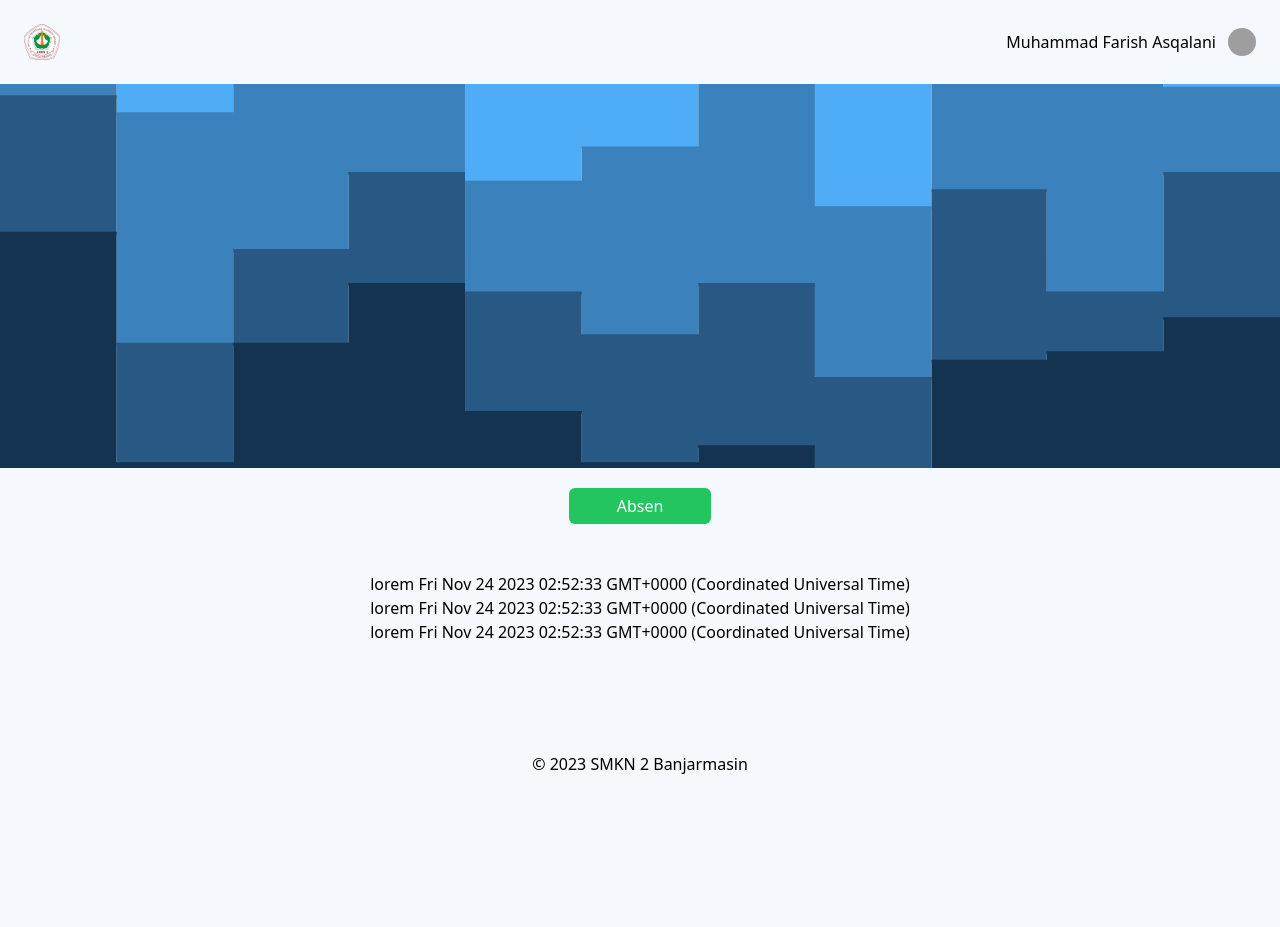
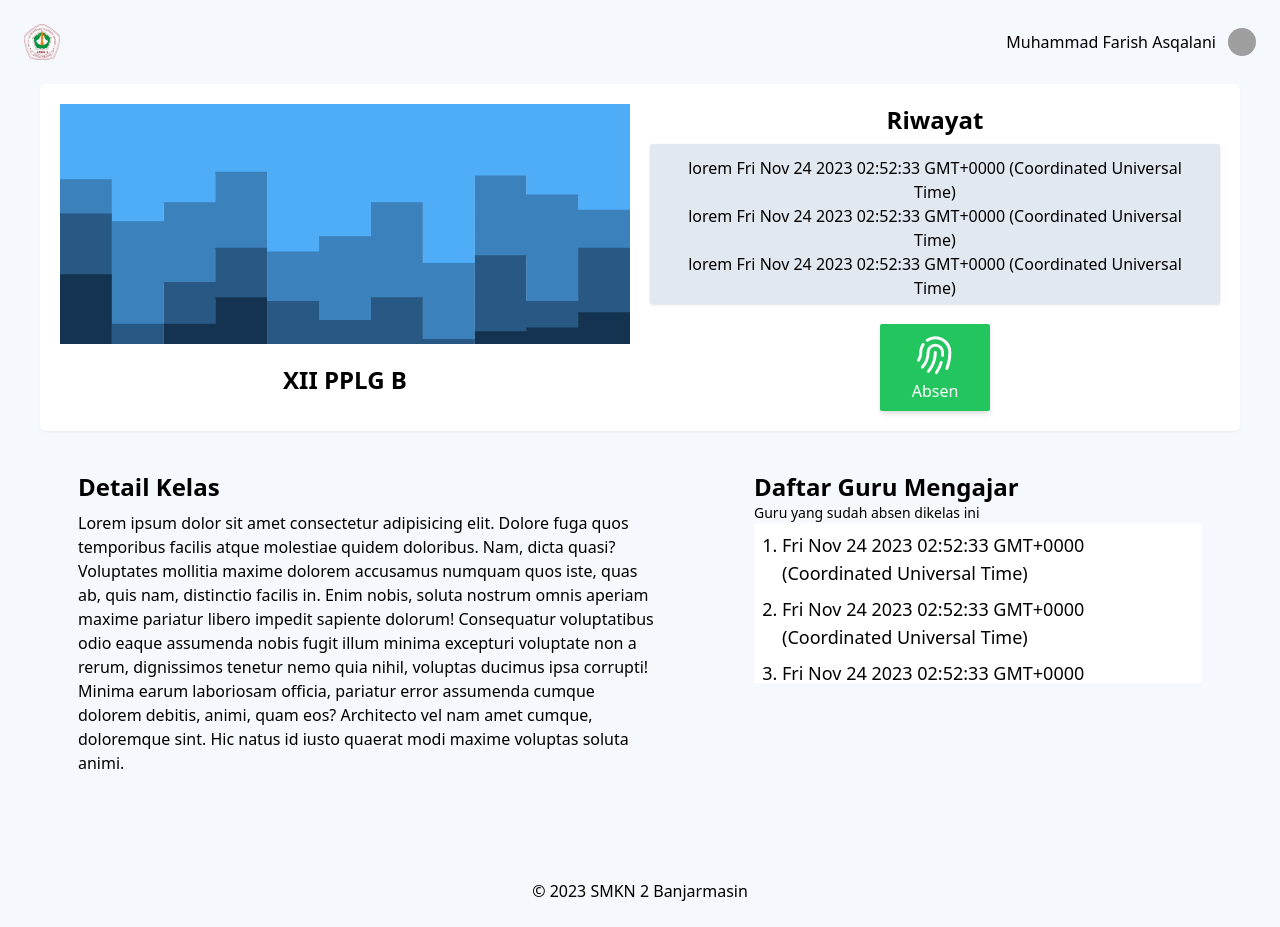
Before and after one commit to RepublikKode/absensi-user, a Vue app: page /detail in a window 1280 px wide. Before the commit the page ends 800 px from the top, so only its background shows below. Built offline with nearby package versions, Linux system fonts and the light colour scheme; grey boxes are pictures that could not be loaded.

Commit message:
detail done

```diff
--- a/src/components/Navbar.vue
+++ b/src/components/Navbar.vue
@@ -23,7 +23,7 @@ function open() {
           ></div>
         </a>
       </li>
-      <li class="flex gap-3 relative items-center">
+      <li class="flex gap-3 relative text-end items-center">
         <a href="#" class="font-medium">Muhammad Farish Asqalani</a>
         <img
           @click="open"
--- a/src/views/Detail.vue
+++ b/src/views/Detail.vue
@@ -1,8 +1,45 @@
 <script setup>
+  import { FingerPrintIcon } from "@heroicons/vue/24/solid";
   import Footer from "../components/Footer.vue";
   import Navbar from "../components/Navbar.vue";
 
+  const kelas = [
+    {
+      nama: "XII PPLG B"
+    }
+  ]
+
   const absen = [
+    {
+      nama: "lorem",
+      mapel: "lorem",
+      jam: new Date(),
+    },
+    {
+      nama: "lorem",
+      mapel: "lorem",
+      jam: new Date(),
+    },
+    {
+      nama: "lorem",
+      mapel: "lorem",
+      jam: new Date(),
+    },
+    {
+      nama: "lorem",
+      mapel: "lorem",
+      jam: new Date(),
+    },
+    {
+      nama: "lorem",
+      mapel: "lorem",
+      jam: new Date(),
+    },
+    {
+      nama: "lorem",
+      mapel: "lorem",
+      jam: new Date(),
+    },
     {
       nama: "lorem",
       mapel: "lorem",
@@ -23,23 +60,52 @@ const absen = [
 
 <template>
   <div class="flex flex-col justify-between min-h-screen">
-    <div class="">
-      <Navbar></Navbar>
-      <main class="flex flex-col gap-5">
-        <div
-          class="bg-[url(/bg.svg)] w-screen h-96 bg-center bg-no-repeat bg-cover"
-        ></div>
-        <div class="flex gap-12 flex-col justify-center items-center">
+    <div>
+      <Navbar />
+      <main class="flex flex-col lg:flex-row bg-white justify-around rounded-md shadow-sm gap-5 mx-10 p-5">
+        <div v-for="namaKelas in kelas" :key="namaKelas.nama" class="flex flex-col lg:w-1/2">
+          <div class="bg-[url(/bg.svg)] w-full h-60 bg-cover"></div>
+          <div class="text-2xl font-bold text-center mt-5">
+            {{ namaKelas.nama }}
+          </div>
+        </div>
+        <div class="flex flex-col justify-center items-center lg:w-1/2">
+          <h1 class="font-bold text-2xl mb-2">Riwayat</h1>
+          <div class="bg-slate-200 text-center px-5 py-3 rounded-sm shadow h-40 overflow-auto">
+            <ul>
+              <li v-for="item in absen" :key="item.jam">
+                {{ item.nama }} {{ item.jam }}
+              </li>
+            </ul>
+          </div>
           <button
-            class="px-12 py-1.5 rounded-md bg-green-500 text-white hover:bg-green-600 duration-200 transition-all"
-          >
-            Absen
+            class="px-8 py-2 mt-5 shadow-md rounded-sm bg-green-500 text-white hover:bg-green-600 duration-200 transition-all">
+            <FingerPrintIcon /> Absen
           </button>
-          <div class="">
+        </div>
+      </main>
+      <main class="flex flex-col lg:flex-row justify-around m-10">
+        <div class="flex flex-col mb-5 lg:w-1/2">
+          <h1 class="font-bold text-2xl mb-2">Detail Kelas</h1>
+          <div class="max-w-full lg:max-w-xl">
+            <p class="break-words">
+              Lorem ipsum dolor sit amet consectetur adipisicing elit. Dolore fuga quos temporibus
+              facilis atque molestiae quidem doloribus. Nam, dicta quasi? Voluptates mollitia maxime dolorem accusamus
+              numquam quos iste, quas ab, quis nam, distinctio facilis in. Enim nobis, soluta nostrum omnis aperiam
+              maxime pariatur libero impedit sapiente dolorum! Consequatur voluptatibus odio eaque assumenda nobis fugit
+              illum minima excepturi voluptate non a rerum, dignissimos tenetur nemo quia nihil, voluptas ducimus ipsa
+              corrupti! Minima earum laboriosam officia, pariatur error assumenda cumque dolorem debitis, animi, quam
+              eos? Architecto vel nam amet cumque, doloremque sint. Hic natus id iusto quaerat modi maxime voluptas
+              soluta animi.</p>
+          </div>
+        </div>
+        <div class="flex flex-col max-w-md lg:w-1/2">
+          <h1 class="font-bold text-2xl">Daftar Guru Mengajar</h1>
+          <h1 class="font-normal text-sm">Guru yang sudah absen dikelas ini</h1>
+          <div class="h-40 overflow-auto bg-white px-7 py-2 rounded-sm">
             <ul>
-              <li v-for="item in absen">
-                {{ item.nama }}
-                {{ item.jam }}
+              <li v-for="hadir in absen" :key="hadir.jam" type="1" class="text-lg font-normal mb-2">
+                {{ hadir.jam }}
               </li>
             </ul>
           </div>
--- a/src/views/auth/Login.vue
+++ b/src/views/auth/Login.vue
@@ -19,7 +19,7 @@ function doLogin() {
             class="bg-[url(/img/smkn2.png)] w-12 h-12 bg-center bg-cover bg-no-repeat"
           ></div>
           <h3 class="text-xl font-sans font-medium">
-            Absensi <span class="font-normal">v.1.0</span>
+            Absensi Guru   <span class="font-normal">v.1.0</span>
           </h3>
         </div>
         <div class="flex justify-center items-center flex-col gap-4">
```
Also changed, not shown: 1 other file (tests, documents, lock files or other folders). Lines whose indentation alone changed are shown as unchanged.
